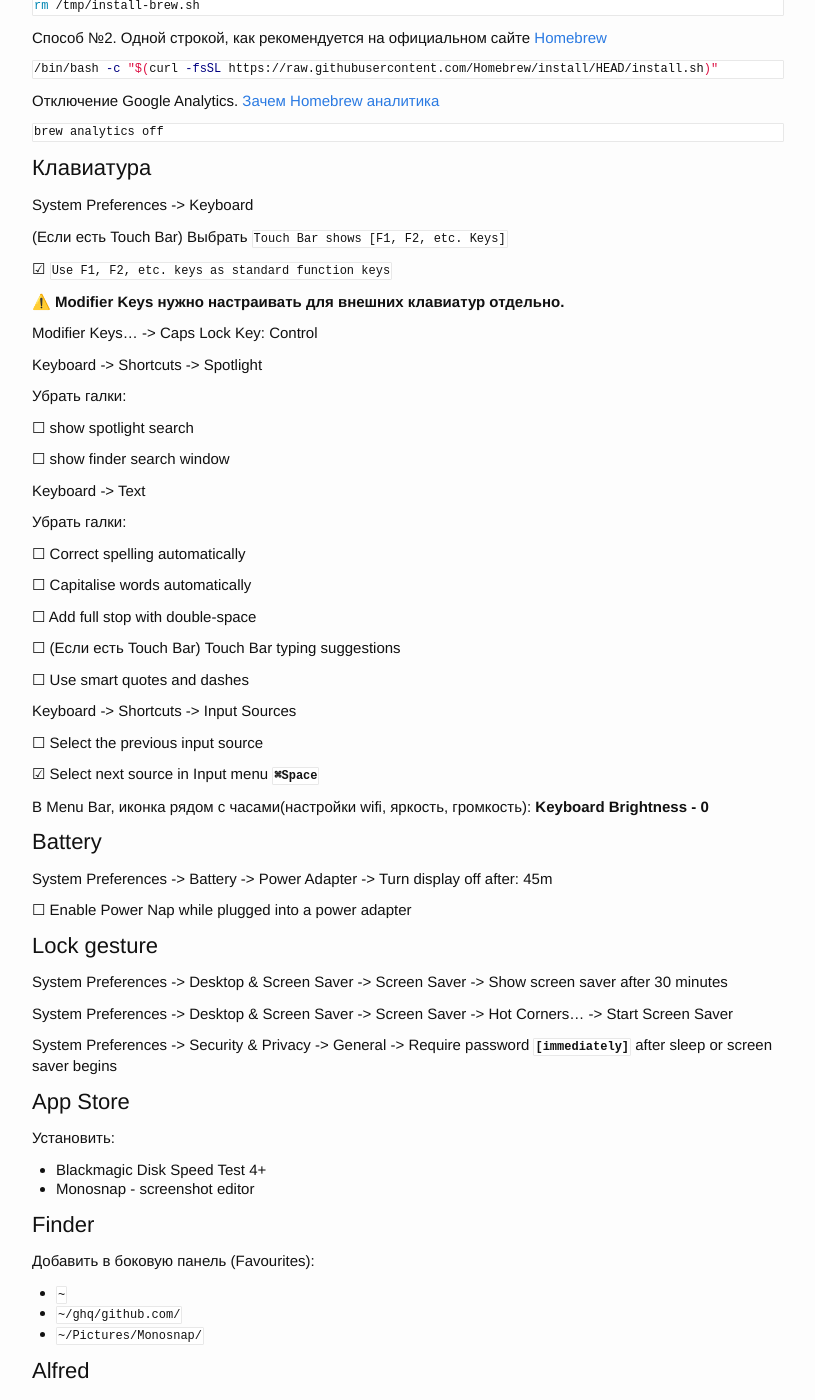
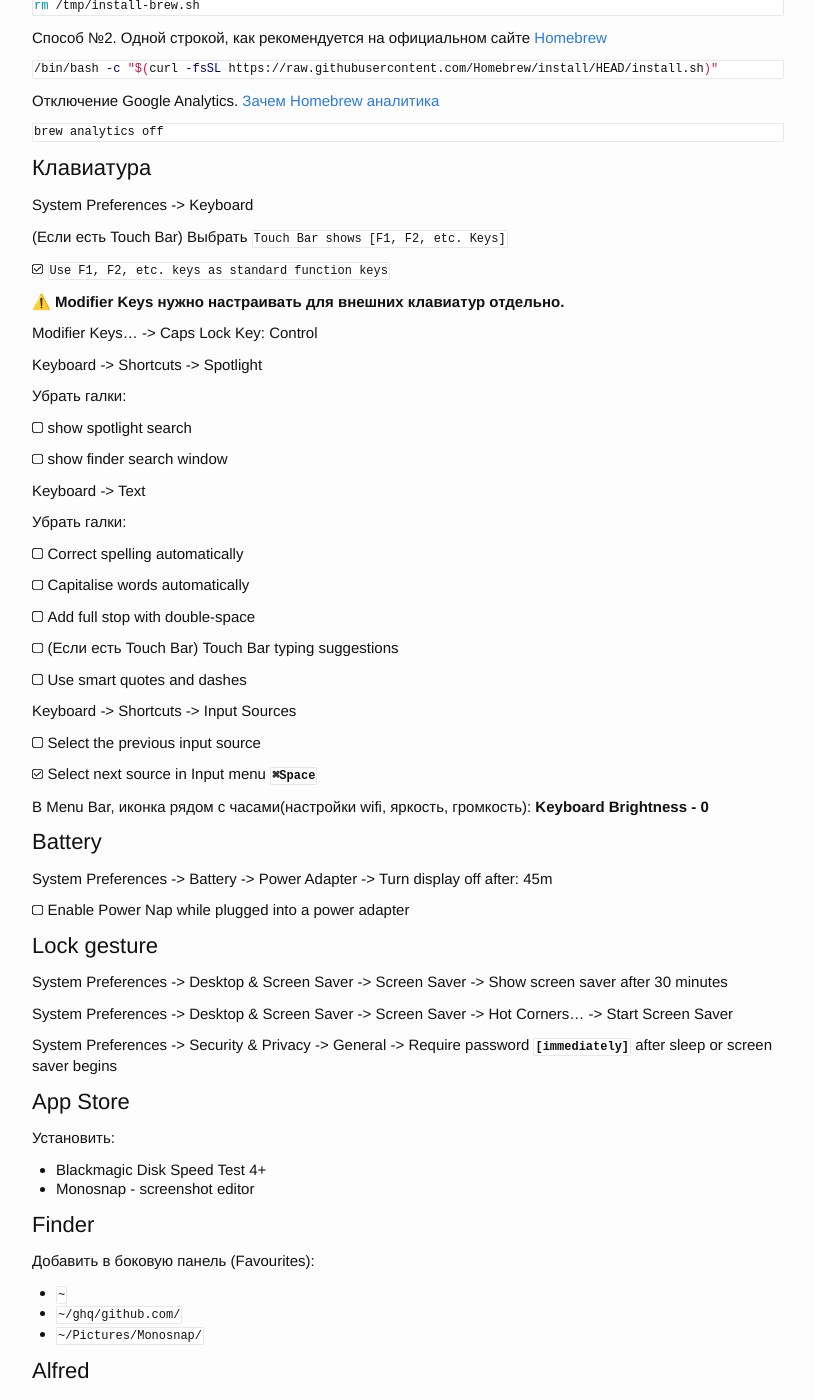
Before and after one commit to d10xa/d10xa.github.io, a Jekyll site: the page built from _posts/2021-12-10-macbook-setup.markdown, in a window 1280 px wide and 1400 px high, scrolled down 478 px. Shown: the whole window, without its empty margins (232-1047 px from the left). Built offline with Jekyll 4.4.1, drawn with Linux system fonts in a browser that asks for light colours; some of the changed text lies outside the part shown.

Commit message:
use div with png image instead of checkbox unicode symbol

```diff
--- a/_posts/2021-12-10-macbook-setup.markdown
+++ b/_posts/2021-12-10-macbook-setup.markdown
@@ -45,7 +45,7 @@
 
 (Если есть Touch Bar) Выбрать `Touch Bar shows [F1, F2, etc. Keys]`
 
-☑ `Use F1, F2, etc. keys as standard function keys`
+<div class="checkbox-selected"></div> `Use F1, F2, etc. keys as standard function keys`
 
 **⚠️ Modifier Keys нужно настраивать для внешних клавиатур отдельно.**
 
@@ -55,29 +55,29 @@
 
 Убрать галки:
 
-☐ show spotlight search
+<div class="checkbox-empty"></div> show spotlight search
 
-☐ show finder search window
+<div class="checkbox-empty"></div> show finder search window
 
 Keyboard -> Text
 
 Убрать галки:
 
-☐ Correct spelling automatically
+<div class="checkbox-empty"></div> Correct spelling automatically
 
-☐ Capitalise words automatically
+<div class="checkbox-empty"></div> Capitalise words automatically
 
-☐ Add full stop with double-space
+<div class="checkbox-empty"></div> Add full stop with double-space
 
-☐ (Если есть Touch Bar) Touch Bar typing suggestions
+<div class="checkbox-empty"></div> (Если есть Touch Bar) Touch Bar typing suggestions
 
-☐ Use smart quotes and dashes
+<div class="checkbox-empty"></div> Use smart quotes and dashes
 
 Keyboard -> Shortcuts -> Input Sources
 
-☐ Select the previous input source
+<div class="checkbox-empty"></div> Select the previous input source
 
-☑ Select next source in Input menu **`⌘Space`**
+<div class="checkbox-selected"></div> Select next source in Input menu **`⌘Space`**
 
 В Menu Bar, иконка рядом с часами(настройки wifi, яркость, громкость): **Keyboard Brightness - 0**
 
@@ -85,7 +85,7 @@
 
 System Preferences -> Battery -> Power Adapter -> Turn display off after: 45m
 
-☐ Enable Power Nap while plugged into a power adapter
+<div class="checkbox-empty"></div> Enable Power Nap while plugged into a power adapter
 
 ## Lock gesture
 
@@ -118,19 +118,19 @@
 
 Features -> System
 
-☑ Eject
+<div class="checkbox-selected"></div> Eject
 
-☑ Eject All
+<div class="checkbox-selected"></div> Eject All
 
 Appearance -> Alfred macOS Dark
 
 Appearance -> Options
 
-☑ Hide hat on Alfred window
+<div class="checkbox-selected"></div> Hide hat on Alfred window
 
 Appearance -> Options
 
-☑ Hide menu bar icon
+<div class="checkbox-selected"></div> Hide menu bar icon
 
 ## Spectacle
 
@@ -175,7 +175,7 @@
 
 Iterm2 -> Install Shell Integration
 
-Prefs -> General -> Closing -> ☐ Confirm Quit iTerm2 (убрать галочку)
+Prefs -> General -> Closing -> <div class="checkbox-empty"></div> Confirm Quit iTerm2 (убрать галочку)
 
 ## Dock
 
@@ -200,7 +200,7 @@
 
 System Preferences -> Dock & Menu Bar
 
-☑ Automatically hide and show the Dock
+<div class="checkbox-selected"></div> Automatically hide and show the Dock
 
 ## Авторизация
 
```
